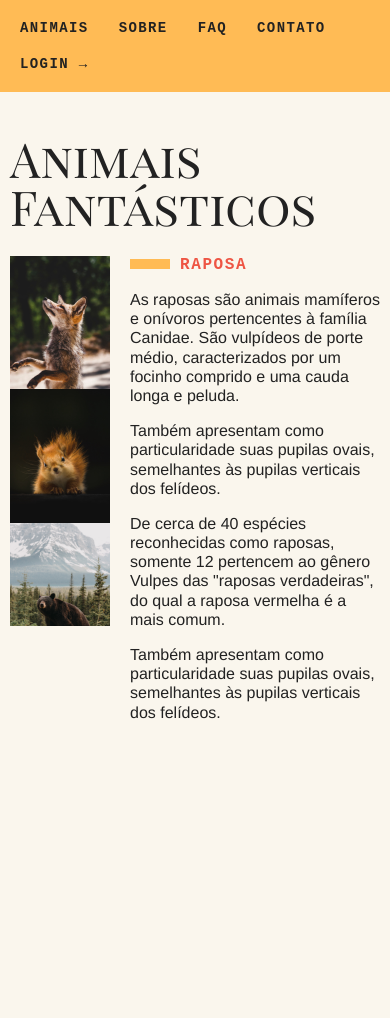
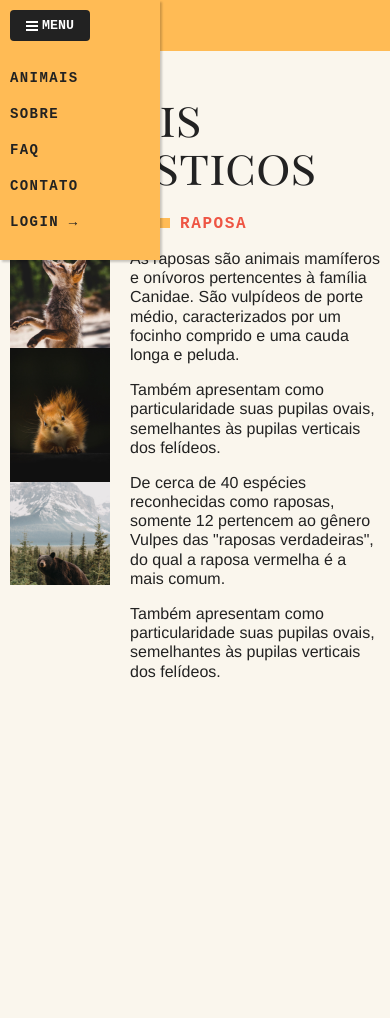
Before and after one commit to andrecoelhojr/animais-fantasticos, a plain HTML site: page index.html in a window 390 px wide. Shown: the top 1018 px of the page. Drawn offline with Linux system fonts and the light colour scheme.

Commit message:
create menu mobile

```diff
--- /dev/null
+++ b/css/menu-mobile.css
@@ -0,0 +1,49 @@
+[data-menu="button"] {
+  display: none;
+}
+
+@media (max-width: 700px) {
+  .js [data-menu="button"] {
+    display: flex;
+    background: #222;
+    border: none;
+    padding: .5rem 1rem;
+    border-radius: 4px;
+    text-transform: uppercase;
+    font-family: "IBM Plex Mono", monospace;
+    font-weight: bold;
+    color: #fff;
+    cursor: pointer;
+    margin: 10px;
+    align-items: center;
+    position: relative;
+    z-index: 300;
+  }
+
+  .js [data-menu="button"]::before {
+    margin-right: 4px;
+    content: "";
+    display: inline-block;
+    height: 2px;
+    width: 12px;
+    background:#fff;
+    box-shadow: 0 4px #fff, 0 -4px #fff;
+  }
+
+  .js [data-menu="list"] {
+    display: block;
+    position: absolute;
+    background: #fb5;
+    width: 160px;
+    z-index: 200;
+    top: 0;
+    padding: 60px 0 20px 0;
+    box-shadow: 2px 2px 2px 0 rgba(0, 0, 0, .2);
+  }
+
+  .js .dropdown-menu {
+    position: static;
+    border: none;
+  }
+
+}
--- a/css/style.css
+++ b/css/style.css
@@ -2,3 +2,4 @@
 @import "modal.css";
 @import "tooltip.css";
 @import "dropdown-menu.css";
+@import "menu-mobile.css";
--- a/index.html
+++ b/index.html
@@ -16,7 +16,8 @@
 <body>
   <div class="grid-container">
     <nav class="menu" data-menu="suave">
-      <ul>
+      <button data-menu="button" aria-expanded="false" aria-controls="menu">Menu</button>
+      <ul data-menu="list" id="menu">
         <li><a href="#animais">Animais</a></li>
         <li data-dropdown>
           <a href="sobre.html">Sobre</a>
```
